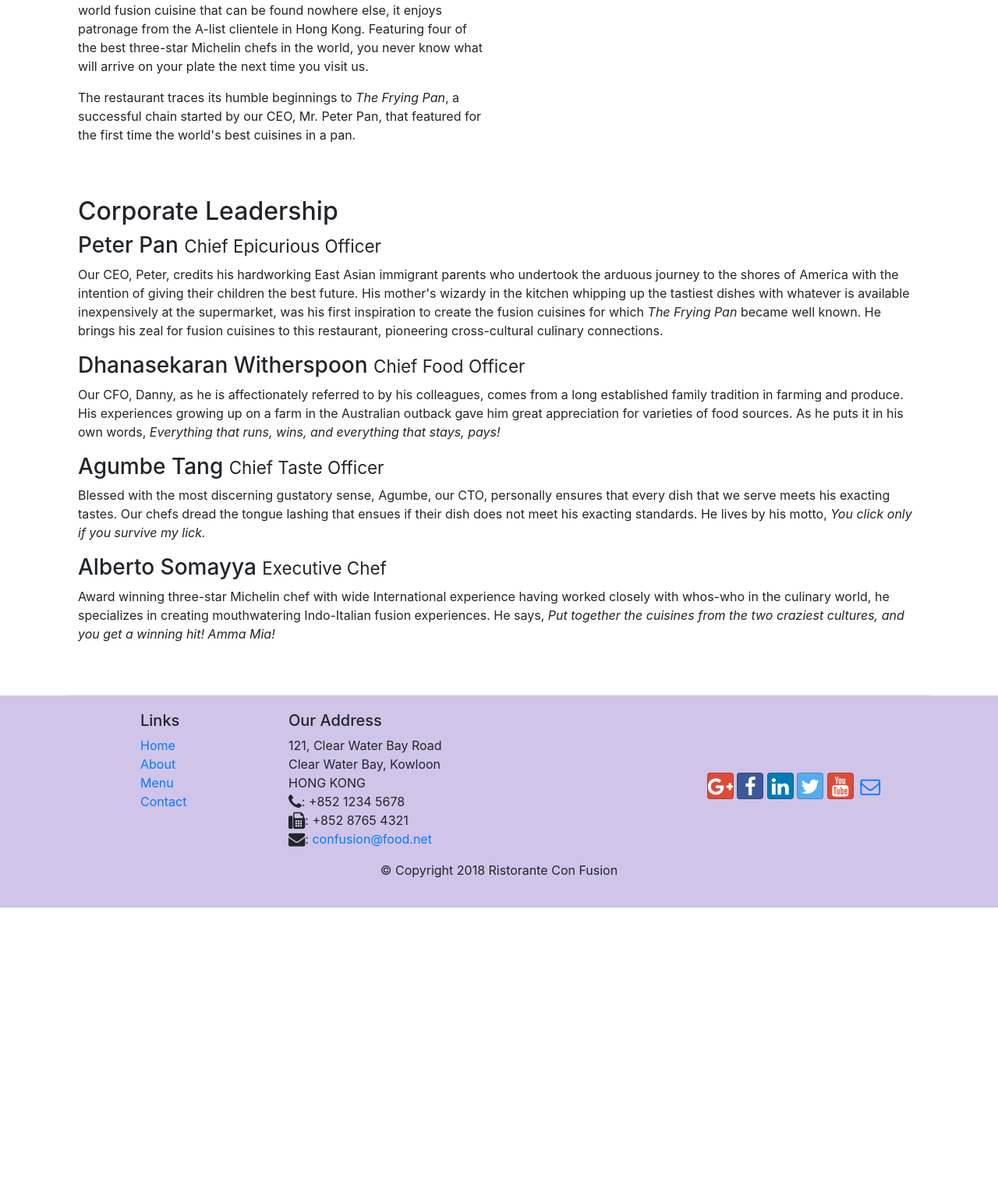
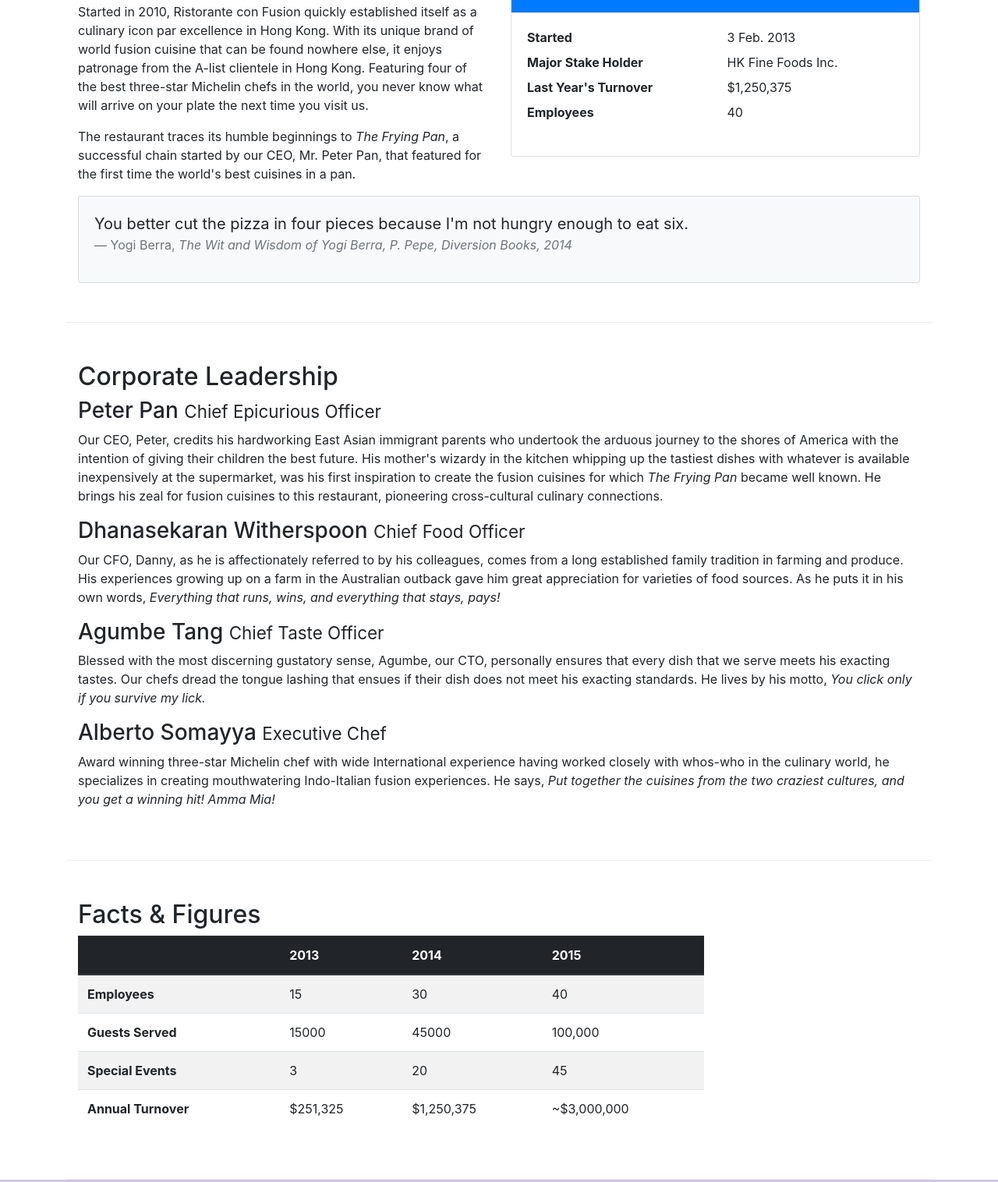
Before and after one commit to joescaos/confusion, a website: page aboutus.html in a window 1280 px wide. Shown: the part 558-2074 px from the top of the page at 78% size. Before the commit the page ends 1722 px from the top, so only its background shows below. Drawn offline with nearby package versions, Linux system fonts and the light colour scheme.

Commit message:
tables and cards

```diff
--- a/aboutus.html
+++ b/aboutus.html
@@ -31,7 +31,7 @@
                         <li class="nav-item"><a class="nav-link" href="./index.html"><span class="fa fa-home fa-lg"></span>Home</a></li>
                         <li class="nav-item active"><a class="nav-link" href="#"><span class="fa fa-info fa-lg"></span>About</a></li>
                         <li class="nav-item"><a class="nav-link" href="#"><span class="fa fa-list fa-lg"></span>Menu</a></li>
-                        <li class="nav-item"><a class="nav-link" href="#"><span class="fa fa-address-card fa-lg"></span>Contact</a></li>
+                        <li class="nav-item"><a class="nav-link" href="./contactus.html"><span class="fa fa-address-card fa-lg"></span>Contact</a></li>
                     </ul>
                 </div>
         </div>
@@ -62,13 +62,40 @@
             </div>
         </div>
 
-        <div>
-            <div class="col-12 col-sm-6">
+        <div class="row row-content">
+            <div class="col-sm-6">
                 <h2>Our History</h2>
                 <p>Started in 2010, Ristorante con Fusion quickly established itself as a culinary icon par excellence in Hong Kong. With its unique brand of world fusion cuisine that can be found nowhere else, it enjoys patronage from the A-list clientele in Hong Kong.  Featuring four of the best three-star Michelin chefs in the world, you never know what will arrive on your plate the next time you visit us.</p>
                 <p>The restaurant traces its humble beginnings to <em>The Frying Pan</em>, a successful chain started by our CEO, Mr. Peter Pan, that featured for the first time the world's best cuisines in a pan.</p>
             </div>
             <div class="col-12 col-sm-6">
+                <div class="card">
+                    <h3 class="card-header bg-primary text-white">Facts At a Glance</h3>
+                    <div class="card-body">
+                        <dl class="row">
+                            <dt class="col-6">Started</dt>
+                            <dd class="col-6">3 Feb. 2013</dd>
+                            <dt class="col-6">Major Stake Holder</dt>
+                            <dd class="col-6">HK Fine Foods Inc.</dd>
+                            <dt class="col-6">Last Year's Turnover</dt>
+                            <dd class="col-6">$1,250,375</dd>
+                            <dt class="col-6">Employees</dt>
+                            <dd class="col-6">40</dd>
+                        </dl>
+                    </div>
+                </div>
+            </div>
+            <div class="col-12">
+                <div class="card card-body bg-light">
+                    <blockquote class="blockquote">
+                        <p class="mb-0">You better cut the pizza in four pieces because
+                            I'm not hungry enough to eat six.</p>
+                        <footer class="blockquote-footer">Yogi Berra,
+                            <cite title="Source Title">The Wit and Wisdom of Yogi Berra,
+                            P. Pepe, Diversion Books, 2014</cite>
+                        </footer>
+                    </blockquote>
+                </div>
             </div>
         </div>
 
@@ -86,6 +113,51 @@
                 <p class="d-none d-sm-block">Award winning three-star Michelin chef with wide International experience having worked closely with whos-who in the culinary world, he specializes in creating mouthwatering Indo-Italian fusion experiences. He says, <em>Put together the cuisines from the two craziest cultures, and you get a winning hit! Amma Mia!</em></p>
             </div>
        </div>
+       <div class="row row-content">
+        <div class="col-12 col-sm-9">
+            <h2>Facts &amp; Figures</h2>
+            <div class="table-responsive">
+                <table class="table table-striped">
+                    <thead class="thead-dark">
+                        <tr>
+                            <th>&nbsp;</th>
+                            <th>2013</th>
+                            <th>2014</th>
+                            <th>2015</th>
+                        </tr>
+                    </thead>
+                    <tbody>
+                        <tr>
+                            <th>Employees</th>
+                            <td>15</td>
+                            <td>30</td>
+                            <td>40</td>
+                        </tr>
+                        <tr>
+                            <th>Guests Served</th>
+                            <td>15000</td>
+                            <td>45000</td>
+                            <td>100,000</td>
+                        </tr>
+                        <tr>
+                            <th>Special Events</th>
+                            <td>3</td>
+                            <td>20</td>
+                            <td>45</td>
+                        </tr>
+                        <tr>
+                            <th>Annual Turnover</th>
+                            <td>$251,325</td>
+                            <td>$1,250,375</td>
+                            <td>~$3,000,000</td>
+                        </tr>
+                    </tbody>
+                </table>
+            </div>
+        </div>
+         <div class="col-12 col-sm-3">
+        </div>
+   </div>
 
     </div>
 
```
